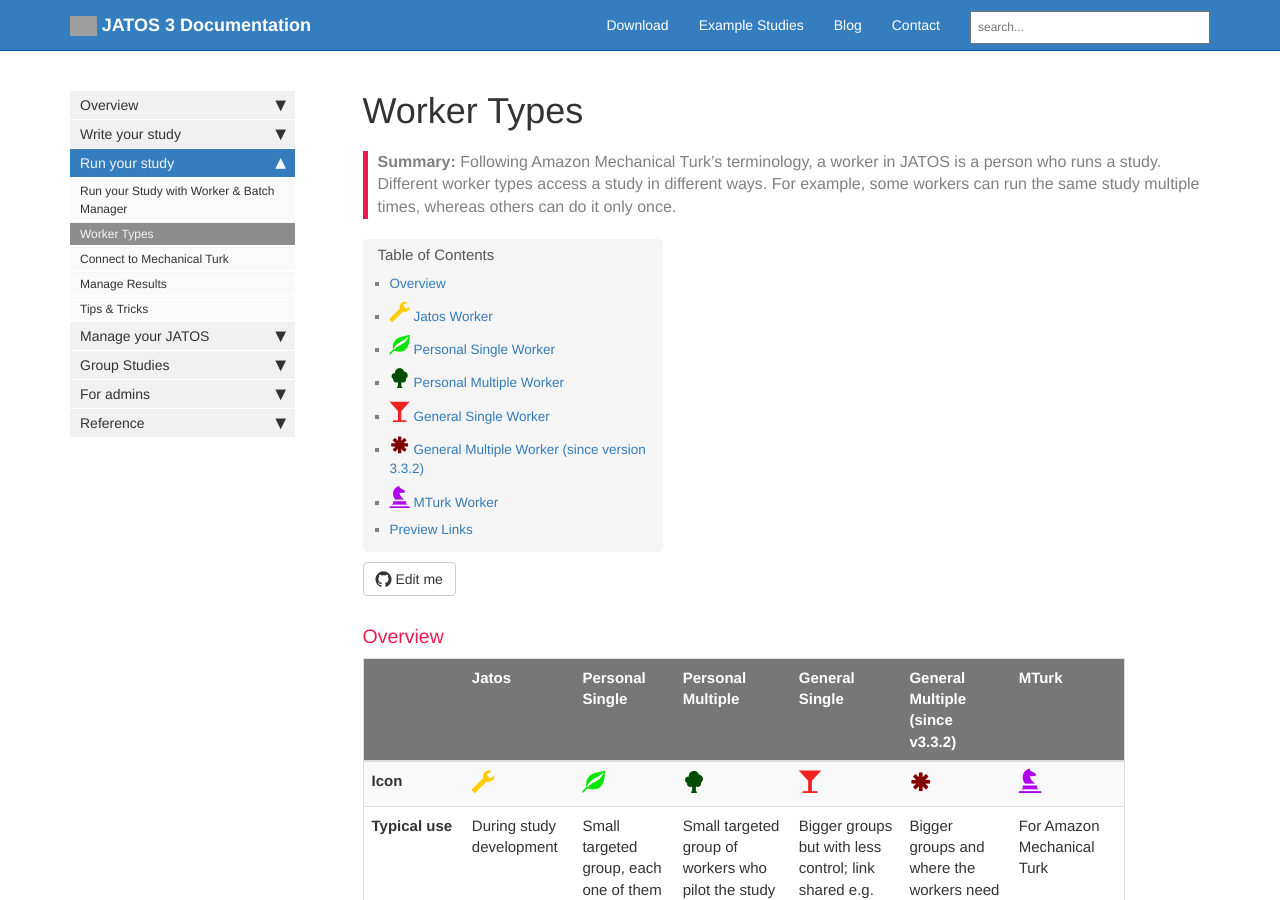
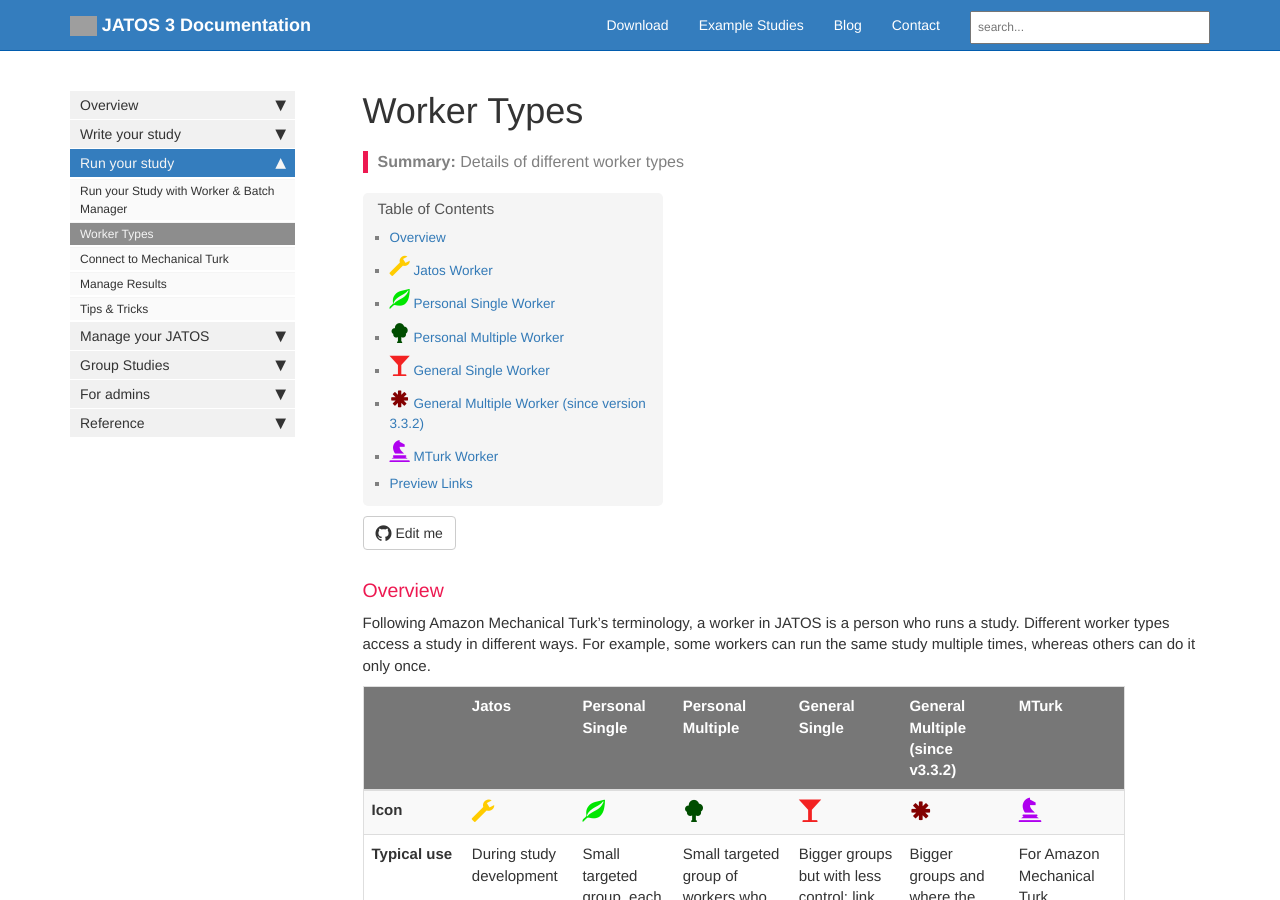
Before and after one commit to kristian-lange-tw/JATOS_docs_v3, a Jekyll site: the page built from pages/Worker-Types.md, in a window 1280 px wide and 900 px high. Built offline with Jekyll 4.4.1, drawn with Linux system fonts in a browser that asks for light colours; nearby versions of some CDN libraries; comment, search, counter and statistics services are not loaded; some of the changed lines change nothing that is shown; grey boxes are pictures that could not be loaded.

Commit message:
Update Worker-Types.md

```diff
--- a/pages/Worker-Types.md
+++ b/pages/Worker-Types.md
@@ -2,7 +2,7 @@
 title: Worker Types
 keywords: worker types, Jatos worker, Personal Single worker, Personal Multiple worker, MTurk worker, General Single worker, General Multiple worker, MTurk Sandbox worker, MTurk, Sandbox, General, Single, Multiple, Personal, Preview Links
 tags:
-summary: Following Amazon Mechanical Turk’s terminology, a worker in JATOS is a person who runs a study. Different worker types access a study in different ways. For example, some workers can run the same study multiple times, whereas others can do it only once.
+summary: Details of different worker types
 sidebar: mydoc_sidebar
 permalink: Worker-Types.html
 folder:
@@ -11,6 +11,7 @@
 ---
 
 ### Overview
+Following Amazon Mechanical Turk’s terminology, a worker in JATOS is a person who runs a study. Different worker types access a study in different ways. For example, some workers can run the same study multiple times, whereas others can do it only once.
 
 | | Jatos             | Personal Single   | Personal Multiple | General Single    | General Multiple (since v3.3.2)  | MTurk            |
 |-|-------------------|-------------------|-------------------|-------------------|-------------------|------------------|
```
